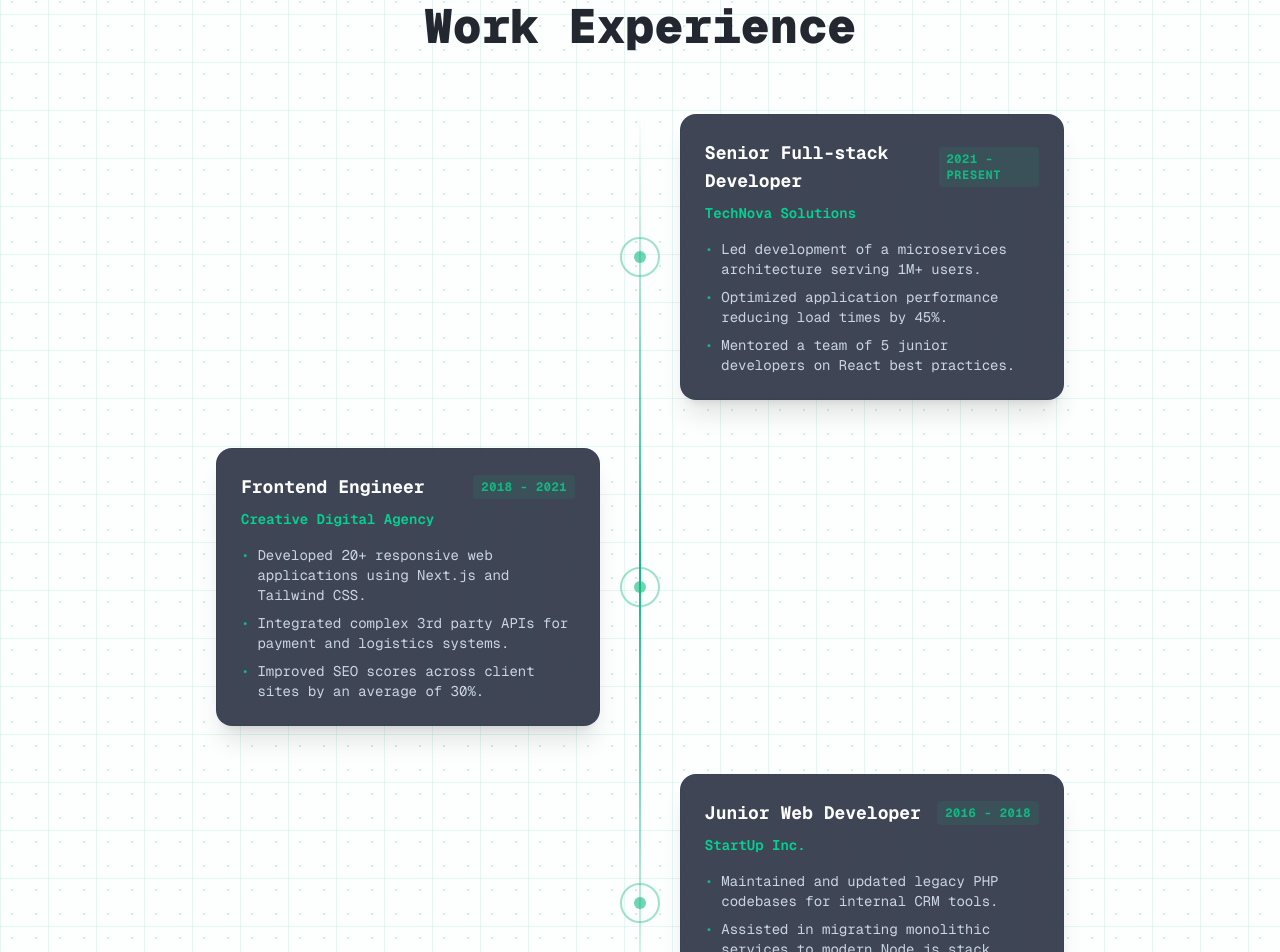
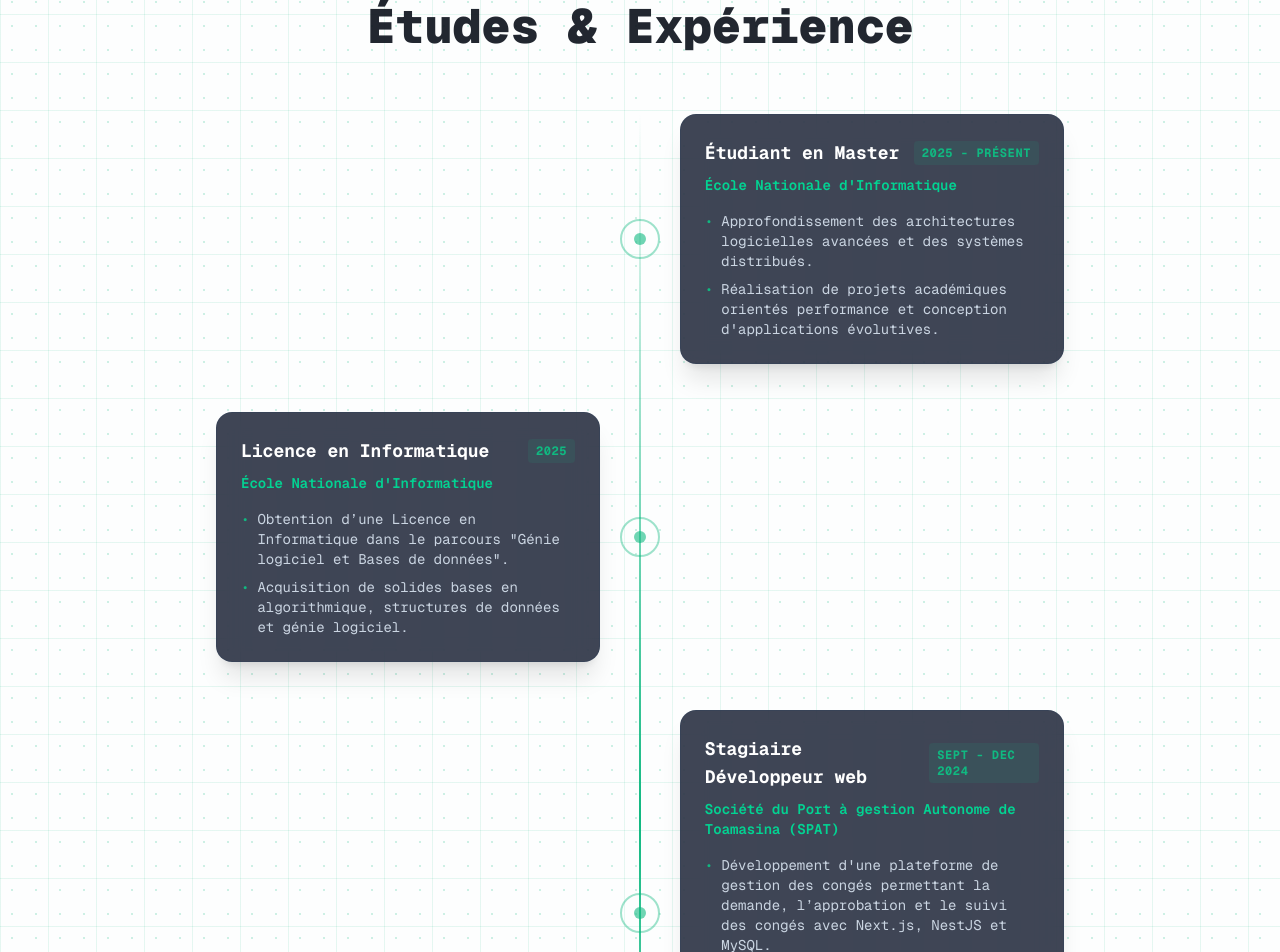
Before and after one commit to Elvis-Sy/portfolio-v2, a Next.js app: page / in a window 1280 px wide. Shown: the part 1560-2512 px from the top of the page. Built offline with nearby package versions, Linux system fonts and the light colour scheme.

Commit message:
Ajout de donnees reelles sur le parcours

```diff
--- a/components/Experience.tsx
+++ b/components/Experience.tsx
@@ -10,36 +10,44 @@ type ExperienceItem = {
 
 const experiences: ExperienceItem[] = [
   {
-    id: "senior",
-    title: "Senior Full-stack Developer",
-    company: "TechNova Solutions",
-    date: "2021 - Present",
+    id: "student",
+    title: "Étudiant en Master",
+    company: "École Nationale d'Informatique",
+    date: "2025 - Présent",
     bullets: [
-      "Led development of a microservices architecture serving 1M+ users.",
-      "Optimized application performance reducing load times by 45%.",
-      "Mentored a team of 5 junior developers on React best practices.",
+      "Approfondissement des architectures logicielles avancées et des systèmes distribués.",
+      "Réalisation de projets académiques orientés performance et conception d'applications évolutives.",
     ],
   },
   {
-    id: "frontend",
-    title: "Frontend Engineer",
-    company: "Creative Digital Agency",
-    date: "2018 - 2021",
+    id: "bachelor",
+    title: "Licence en Informatique",
+    company: "École Nationale d'Informatique",
+    date: "2025",
     bullets: [
-      "Developed 20+ responsive web applications using Next.js and Tailwind CSS.",
-      "Integrated complex 3rd party APIs for payment and logistics systems.",
-      "Improved SEO scores across client sites by an average of 30%.",
+      "Obtention d’une Licence en Informatique dans le parcours \"Génie logiciel et Bases de données\".",
+      "Acquisition de solides bases en algorithmique, structures de données et génie logiciel.",
     ],
   },
   {
-    id: "junior",
-    title: "Junior Web Developer",
-    company: "StartUp Inc.",
-    date: "2016 - 2018",
+    id: "stage1",
+    title: "Stagiaire Développeur web",
+    company: "Société du Port à gestion Autonome de Toamasina (SPAT)",
+    date: "Sept - Dec 2024",
     bullets: [
-      "Maintained and updated legacy PHP codebases for internal CRM tools.",
-      "Assisted in migrating monolithic services to modern Node.js stack.",
-      "Conducted end-to-end testing ensuring cross-browser compatibility.",
+      "Développement d'une plateforme de gestion des congés permettant la demande, l’approbation et le suivi des congés avec Next.js, NestJS et MySQL.",
+      "Modélisation d’une base de données relationnelle (employés, demandes, approbations).",
+      "Implémentation d'API REST avec authentification basée sur un RBAC et JWT.",
+    ],
+  },
+  {
+    id: "stage2",
+    title: "Stagiaire Développeur web",
+    company: "Société de Manutention de Marchandises Conventionnelles (SMMC)",
+    date: "Août - Nov 2023",
+    bullets: [
+      "Conception et développement d’une application web de suivi des entrées et sorties des visiteurs avec HTML, CSS et JSP.",
+      "Mise en place d’un tableau de bord administratif pour visualiser et gérer les flux de visiteurs, permettant une réduction des erreurs d’enregistrement.",
     ],
   },
 ]
@@ -54,10 +62,10 @@ const Experience = () => {
       <div className="relative z-20 mx-auto max-w-4xl px-6">
         <div className="mb-16 space-y-4 text-center">
           <h2 className="text-primary text-sm font-bold tracking-widest uppercase">
-            02. Career Path
+            02. Parcours
           </h2>
-          <h3 className="text-3xl font-black text-foreground-light/90 dark:text-foreground-dark/90 md:text-5xl">
-            Work Experience
+          <h3 className="text-foreground-light/90 dark:text-foreground-dark/90 text-3xl font-black md:text-5xl">
+            Études & Expérience
           </h3>
         </div>
 
```
